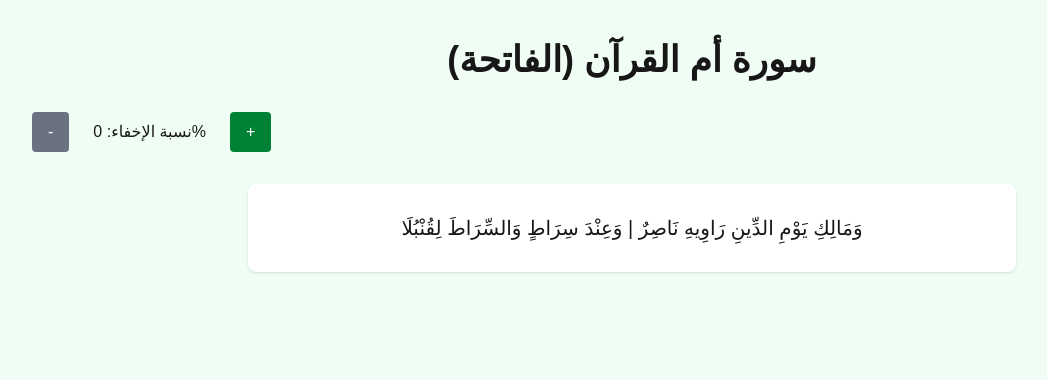
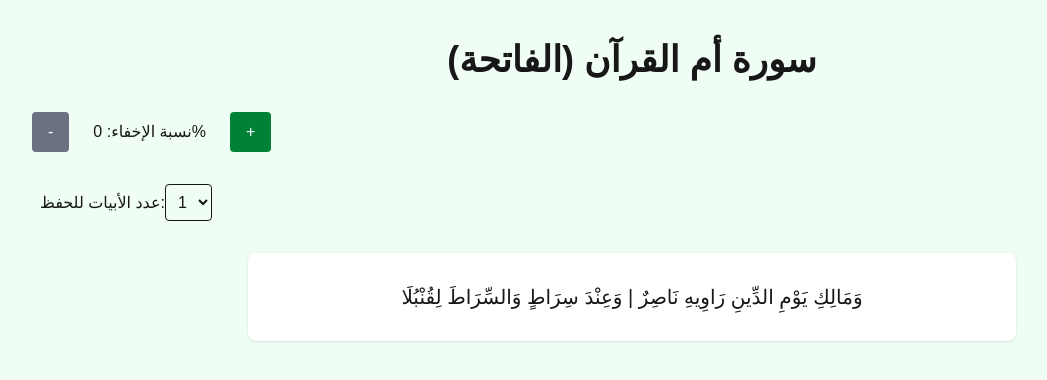
Before and after one commit to Oussama-DevOps/shatibi-agent, a Next.js app: page /chapters/al-fatiha in a window 1280 px wide. Shown: the top 380 px of the page, without its empty margins (8-1055 px from the left). Built offline with nearby package versions, Linux system fonts and the light colour scheme.

Commit message:
Add number of verses for memorization

```diff
--- a/src/app/chapters/[slug]/page.tsx
+++ b/src/app/chapters/[slug]/page.tsx
@@ -7,8 +7,9 @@ import { chapters } from "@/data/shatibi";
 import { hideWords } from "@/lib/hideWords";
 
 export default function ChapterPage() {
+
+  const [versesCount, setVersesCount] = useState(1);
   const [hideLevel, setHideLevel] = useState(0);
-
   const params = useParams();
 
   const slug = params.slug as string;
@@ -20,6 +21,8 @@ export default function ChapterPage() {
   if (!chapter) {
     return <h1>الباب غير موجود</h1>;
   }
+
+  const visibleVerses = chapter.verses.slice(0, versesCount);
 
   return (
     <main className="min-h-screen p-10 bg-green-50">
@@ -51,8 +54,34 @@ export default function ChapterPage() {
         </button>
       </div>
 
+      <div className="mb-8">
+        <label className="ml-2">
+          عدد الأبيات للحفظ:
+        </label>
+
+        <select
+          value={versesCount}
+          onChange={(e) =>
+            setVersesCount(Number(e.target.value))
+          }
+          className="border rounded p-2"
+        >
+          {Array.from(
+            { length: chapter.verses.length },
+            (_, i) => i + 1
+          ).map((number) => (
+            <option
+              key={number}
+              value={number}
+            >
+              {number}
+            </option>
+          ))}
+        </select>
+      </div>
+
       <div className="max-w-3xl mx-auto space-y-4">
-        {chapter.verses.map((verse, index) => (
+        {visibleVerses.map((verse, index) => (
           <div
             key={index}
             className="bg-white p-6 rounded-lg shadow"
```
